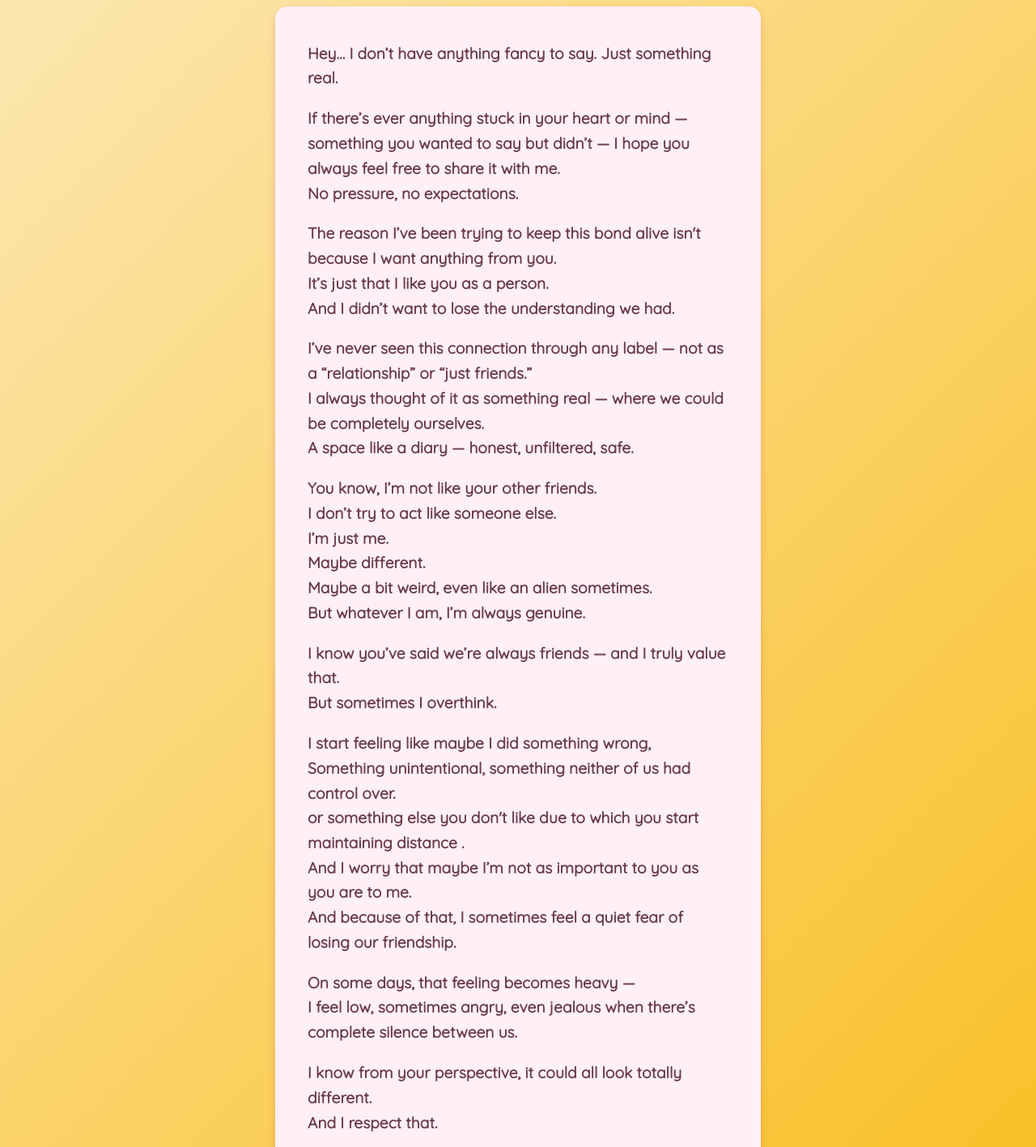
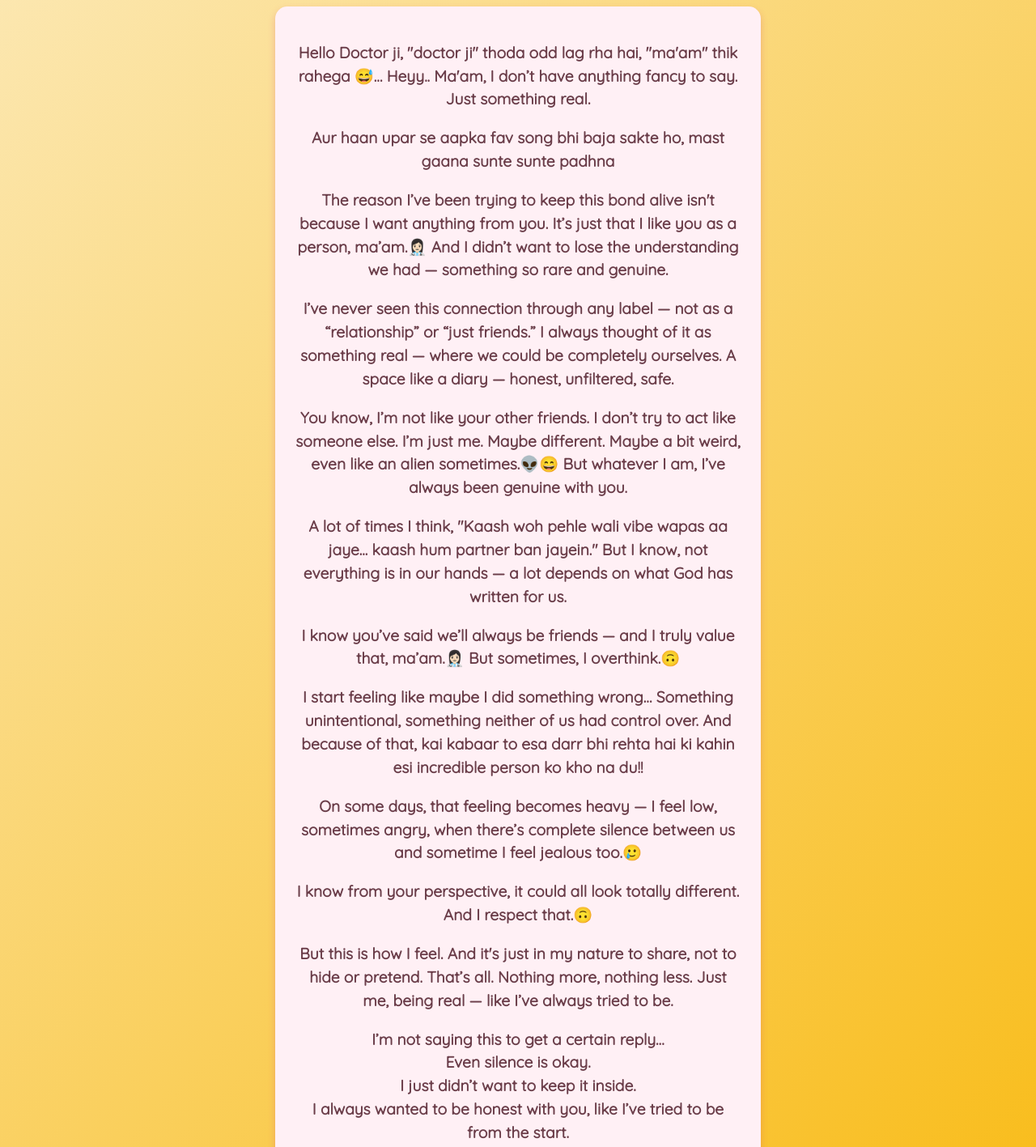
Before and after one commit to chiragchavda07/purple-butterfly, a plain HTML site: page index.html in a window 1280 px wide. Shown: the part 220-1637 px from the top of the page at 81% size. Drawn offline with Linux system fonts and the light colour scheme.

Commit message:
some changes

```diff
--- a/index.html
+++ b/index.html
@@ -58,58 +58,63 @@
   </section> -->
 
 <section class="message-section">
-  <div class="message-content">
-    <p>Hey… I don’t have anything fancy to say. Just something real.</p>
+  <p>Hello Doctor ji, "doctor ji" thoda odd lag rha hai, "ma'am" thik rahega 😅…
+    Heyy.. Ma'am, I don’t have anything fancy to say. Just something real.</p>
 
-    <p>If there’s ever anything stuck in your heart or mind — something you wanted to say but didn’t — I hope you always feel free to share it with me.<br>
-    No pressure, no expectations.</p>
+  <p>Aur haan upar se aapka fav song bhi baja sakte ho, mast gaana sunte sunte padhna</p>
+  <p> The reason I’ve been trying to keep this bond alive isn't because I want anything from you.
+  It’s just that I like you as a person, ma’am.👩🏻‍⚕️
+  And I didn’t want to lose the understanding we had — something so rare and genuine.</p>
 
-    <p>The reason I’ve been trying to keep this bond alive isn't because I want anything from you.<br>
-    It’s just that I like you as a person.<br>
-    And I didn’t want to lose the understanding we had.</p>
-
-    <p>I’ve never seen this connection through any label — not as a “relationship” or “just friends.”<br>
-    I always thought of it as something real — where we could be completely ourselves.<br>
+  <p>I’ve never seen this connection through any label — not as a “relationship” or “just friends.”
+  I always thought of it as something real — where we could be completely ourselves.
   A space like a diary — honest, unfiltered, safe.</p>
 
-    <p>You know, I’m not like your other friends.<br>
-    I don’t try to act like someone else.<br>
-    I’m just me.<br>
-    Maybe different.<br>
-    Maybe a bit weird, even like an alien sometimes.<br>
-    But whatever I am, I’m always genuine.</p>
+  <p>You know, I’m not like your other friends.
+  I don’t try to act like someone else.
+  I’m just me.
+  Maybe different.
+  Maybe a bit weird, even like an alien sometimes.👽😄
+  But whatever I am, I’ve always been genuine with you.</p>
 
-    <p>I know you’ve said we’re always friends — and I truly value that.<br>
-    But sometimes I overthink.</p>
+  <p>A lot of times I think, "Kaash woh pehle wali vibe wapas aa jaye... kaash hum partner ban jayein."
+  But I know, not everything is in our hands — a lot depends on what God has written for us.</p>
 
-    <p>I start feeling like maybe I did something wrong, <br>
-    Something unintentional, something neither of us had control over. <br>
-    or something else you don't like due to which you start maintaining distance .<br>
-    And I worry that maybe I’m not as important to you as you are to me.<br>
-    And because of that, I sometimes feel a quiet fear of losing our friendship.</p>
+  <p>I know you’ve said we’ll always be friends — and I truly value that, ma’am.👩🏻‍⚕️
+  But sometimes, I overthink.🙃</p>
 
-    <p>On some days, that feeling becomes heavy —<br>
-    I feel low, sometimes angry, even jealous when there’s complete silence between us.</p>
+  <p>I start feeling like maybe I did something wrong…
+  Something unintentional, something neither of us had control over.
+  And because of that, kai kabaar to esa darr bhi rehta hai ki kahin esi incredible person ko kho na du!!</p>
 
-    <p>I know from your perspective, it could all look totally different.<br>
-    And I respect that.</p>
-    <p>Maybe you’re just busy with life, or maybe you’re not as attached to me as I am to you.<br>
-    <p>But this is how I feel.<br>
-    And it's just in my nature to share, not to hide or pretend.<br>
-    That’s all.<br>
-    Nothing more, nothing less.<br>
+  <p>On some days, that feeling becomes heavy —
+  I feel low, sometimes angry, when there’s complete silence between us and sometime I feel jealous too.🥲</p>
+
+  <p>I know from your perspective, it could all look totally different.
+  And I respect that.🙃</p>
+
+  <p>But this is how I feel.
+  And it's just in my nature to share, not to hide or pretend.
+  That’s all.
+  Nothing more, nothing less.
   Just me, being real — like I’ve always tried to be.</p>
 
   <p>I’m not saying this to get a certain reply…<br>
   Even silence is okay.<br>
   I just didn’t want to keep it inside.<br>
   I always wanted to be honest with you, like I’ve tried to be from the start.</p>
+
   <p>So, if you ever feel like sharing your side, I’m here to listen.<br>
-    Baaki to mane khbr j chhe, k mane koi bhi vaat nhi game to bhi tu e vat karine mane angry karis, kyuki tu hai hi eshi nakhrebaaz naughty cat <br>
-    haan thoda dhyan rakho ki me jyada angry na ho jau.😅 <br>
-    That’s all. ❤️ </p>
-  </div>
+  Baaki to mane khbr j chhe, k mane koi bhi vaat nhi game to bhi tu e vat karine mane angry karis🤭, kyuki tu hai hi eshi nakhrebaaz naughty cat 😾<br>
+  Haan thoda dhyan rakho ki me jyada angry na ho jau 😅<br>
+  And sorry aatlu laambu vachva mate ane upar ni or past ni koi bhi vaat or action thi khotu lagyu hoy to, sorry kevathi mari koi value to ghati nai javaani🤭<br>
+
+  Aur haan ab ye mat samjna ki me impress karne ki try kar rha hoon, naa!! illeee...😂😂😂
+  That’s all. ❤️</p>
+
+  <p style="margin-top: 2rem;">— From someone who genuinely cares 🌻</p>
 </section>
+
 
 
 
```
Lines whose indentation alone changed are shown as unchanged.
